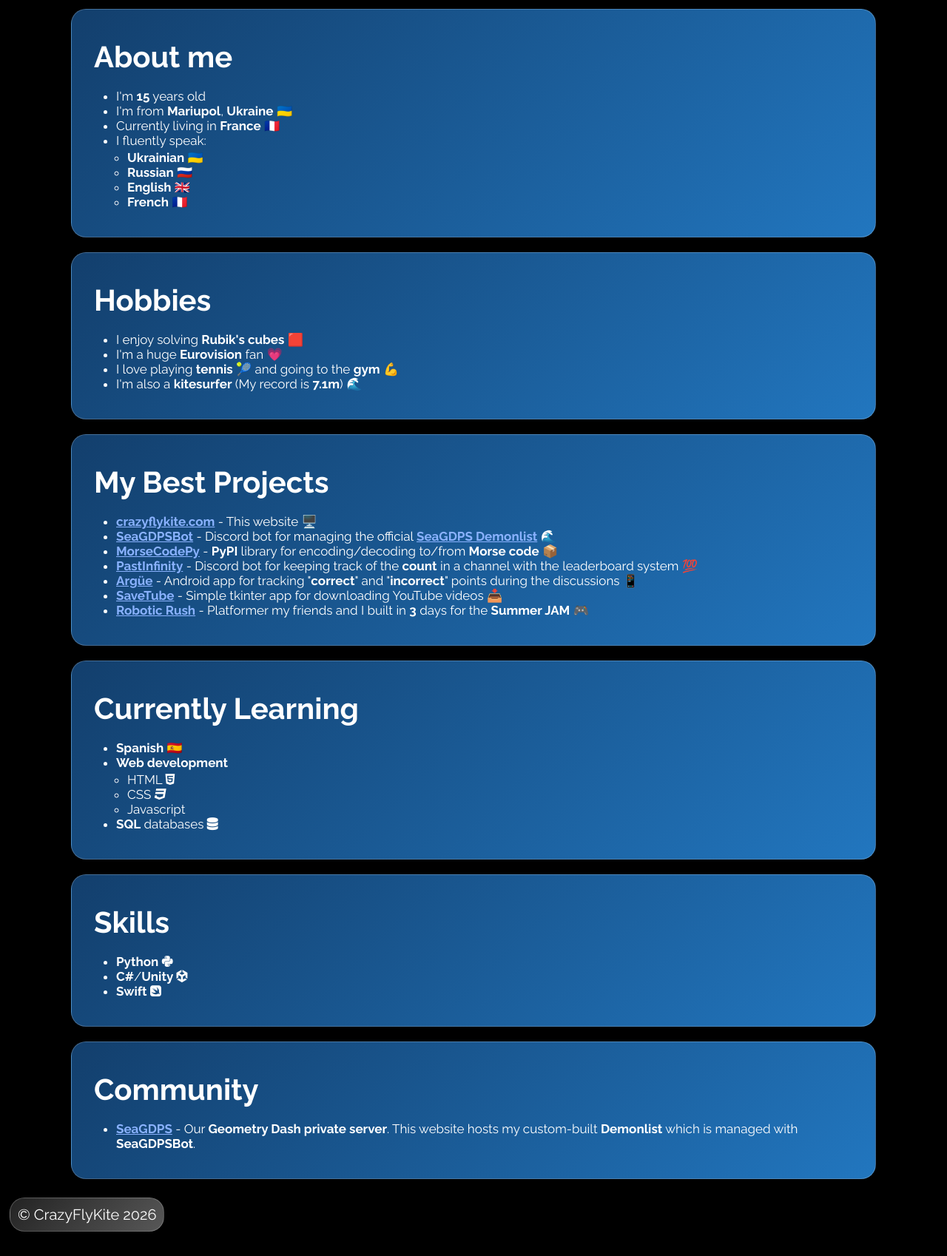
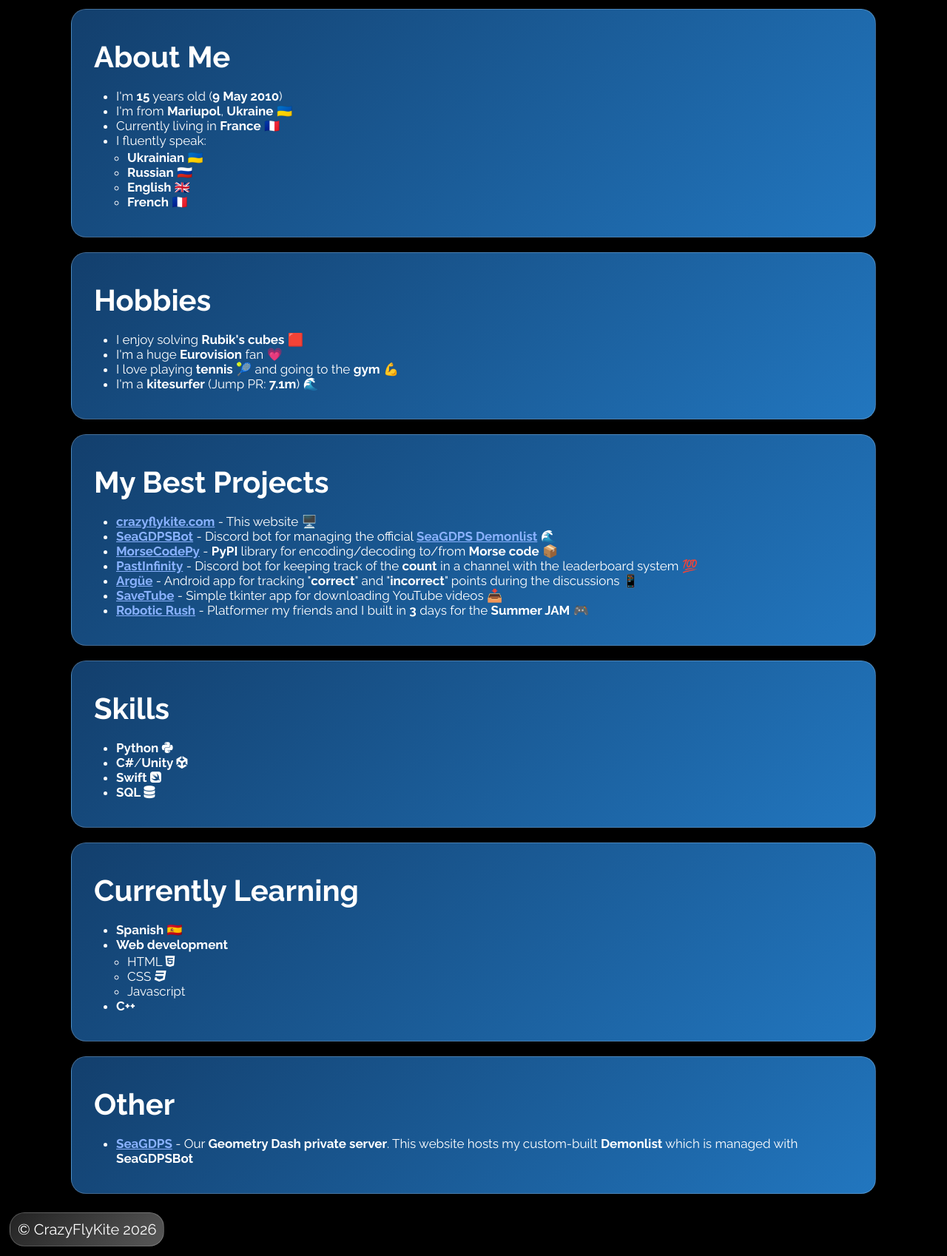
Before and after one commit to CrazyFlyKite/crazyflykite.com, a website: page public/index.html in a window 1280 px wide. Shown: the part 660-2358 px from the top of the page at 74% size. Drawn offline with Linux system fonts and the light colour scheme.

Commit message:
2.2.1 - Improved main page

```diff
--- a/public/index.html
+++ b/public/index.html
@@ -26,21 +26,20 @@
 					<li><a href="#about">About</a></li>
 					<li><a href="#hobbies">Hobbies</a></li>
 					<li><a href="#projects">Projects</a></li>
-					<li><a href="#currentlyLearning">Learning</a></li>
+					<li><a href="#currently-learning">Learning</a></li>
 					<li><a href="#skills">Skills</a></li>
-					<li><a href="#community">Community</a></li>
+					<li><a href="#other">Other</a></li>
 				</ul>
 			</nav>
 			<div class="header-main">
 				<div class="header-text">
 					<h2>Hey, I'm</h2>
 					<h1>CrazyFlyKite</h1>
-					<p>I'm a developer from Ukraine 🇺🇦<br>I build projects with Python <i class="fa-brands fa-python"></i> and web technologies <i class="fa-brands fa-html5"></i></p>
+					<p>I'm a developer from Ukraine 🇺🇦<br>I make projects with Python <i class="fa-brands fa-python"></i> and web technologies <i class="fa-brands fa-html5"></i></p>
 					<div class="links">
 						<a href="https://github.com/CrazyFlyKite" target="_blank" rel="noopener" aria-label="GitHub"><i class="fa-brands fa-github"></i></a>
 						<a href="https://www.youtube.com/@CrazyFlyKite" target="_blank" rel="noopener" aria-label="YouTube"><i class="fa-brands fa-youtube"></i></a>
 						<a href="https://discord.com/users/873920068571000833" target="_blank" rel="noopener" aria-label="Discord"><i class="fa-brands fa-discord"></i></a>
-						<a href="https://www.reddit.com/user/CrazyFlyKite" target="_blank" rel="noopener" aria-label="Reddit"><i class="fa-brands fa-reddit"></i></a>
 						<a href="https://crazyflykite.itch.io/" target="_blank" rel="noopener" aria-label="Itch.io"><i class="fa-brands fa-itch-io"></i></a>
 						<a href="mailto:karpenkoartem2846@gmail.com" aria-label="Email"><i class="fa-solid fa-envelope"></i></a>
 					</div>
@@ -50,9 +49,9 @@
 		</header>
 		<main>
 			<section id="about">
-				<h2>About me</h2>
+				<h2>About Me</h2>
 				<ul>
-					<li>I'm <strong><span id="age">?</span></strong> years old</li>
+					<li>I'm <strong><span id="age">?</span></strong> years old (<strong>9 May 2010</strong>)</li>
 					<li>I'm from <strong>Mariupol</strong>, <strong>Ukraine</strong> 🇺🇦</li>
 					<li>Currently living in <strong>France</strong> 🇫🇷</li>
 					<li>
@@ -72,7 +71,7 @@
 					<li>I enjoy solving <strong>Rubik's cubes</strong> 🟥</li>
 					<li>I'm a huge <strong>Eurovision</strong> fan 💗</li>
 					<li>I love playing <strong>tennis</strong> 🎾 and going to the <strong>gym</strong> 💪</li>
-					<li>I'm also a <strong>kitesurfer</strong> (My record is <strong>7.1m</strong>) 🌊</li>
+					<li>I'm a <strong>kitesurfer</strong> (Jump PR: <strong>7.1m</strong>) 🌊</li>
 				</ul>
 			</section>
 			<section id="projects">
@@ -87,7 +86,16 @@
 					<li><a href="https://github.com/CrazyFlyKite/Robotic-Rush" target="_blank" rel="noopener noreferrer">Robotic Rush</a> - Platformer my friends and I built in <strong>3</strong> days for the <strong>Summer JAM</strong> 🎮</li>
 				</ul>
 			</section>
-			<section id="currentlyLearning">
+			<section id="skills">
+				<h2>Skills</h2>
+				<ul>
+					<li><strong>Python</strong> <i class="fa-brands fa-python"></i></li>
+					<li><strong>C#</strong>/<strong>Unity</strong> <i class="fa-brands fa-unity"></i></li>
+					<li><strong>Swift</strong> <i class="fa-brands fa-swift"></i></li>
+					<li><strong><abbr title="Structured Query Language">SQL</abbr></strong> <i class="fa-solid fa-database"></i></li>
+				</ul>
+			</section>
+			<section id="currently-learning">
 				<h2>Currently Learning</h2>
 				<ul>
 					<li><strong>Spanish 🇪🇸</strong></li>
@@ -99,21 +107,13 @@
 							<li>Javascript</li>
 						</ul>
 					</li>
-					<li><strong><abbr title="Structured Query Language">SQL</abbr></strong> databases <i class="fa-solid fa-database"></i></li>
+					<li><strong>C++</strong></li>
 				</ul>
 			</section>
-			<section id="skills">
-				<h2>Skills</h2>
+			<section id="other">
+				<h2>Other</h2>
 				<ul>
-					<li><strong>Python</strong> <i class="fa-brands fa-python"></i></li>
-					<li><strong>C#</strong>/<strong>Unity</strong> <i class="fa-brands fa-unity"></i></li>
-					<li><strong>Swift</strong> <i class="fa-brands fa-swift"></i></li>
-				</ul>
-			</section>
-			<section id="community">
-				<h2>Community</h2>
-				<ul>
-					<li><a href="/seagdps">SeaGDPS</a> - Our <strong>Geometry Dash private server</strong>. This website hosts my custom-built <strong>Demonlist</strong> which is managed with <strong>SeaGDPSBot</strong>.</li>
+					<li><a href="/seagdps">SeaGDPS</a> - Our <strong>Geometry Dash private server</strong>. This website hosts my custom-built <strong>Demonlist</strong> which is managed with <strong>SeaGDPSBot</strong></li>
 				</ul>
 			</section>
 		</main>
--- a/public/styles.css
+++ b/public/styles.css
@@ -19,13 +19,13 @@ header img {
 	width: 35vw;
 	height: 35vw;
 	border-radius: 50%;
-	box-shadow: 1px 1px 50px rgb(39, 92, 176);
+	box-shadow: 0 0 30px rgb(39, 92, 176);
 	transition: all 0.2s ease;
 }
 
 header img:hover {
-	transform: rotate(1deg) scale(1.02);
-	box-shadow: 0 0 60px rgb(39, 92, 176);
+	transform: rotate(1deg) scale(1.01);
+	box-shadow: 0 0 40px rgb(39, 92, 176);
 }
 
 .header-text h2 {
@@ -54,7 +54,6 @@ nav a {
 	color: white;
 	font-size: 18px;
 	font-weight: 600;
-	transition: color 0.3s;
 }
 
 /* Headings */
@@ -71,7 +70,6 @@ h1 {
 	text-align: center;
 	transition: color 0.2s ease-in-out;
 	font-weight: 750;
-	cursor: default;
 }
 
 @keyframes rainbow {
@@ -99,6 +97,7 @@ ul ul {
 /* Links */
 a {
 	color: white;
+	transition: color 0.3s;
 }
 
 a:hover {
```
Also changed, not shown: CHANGELOG.md.
